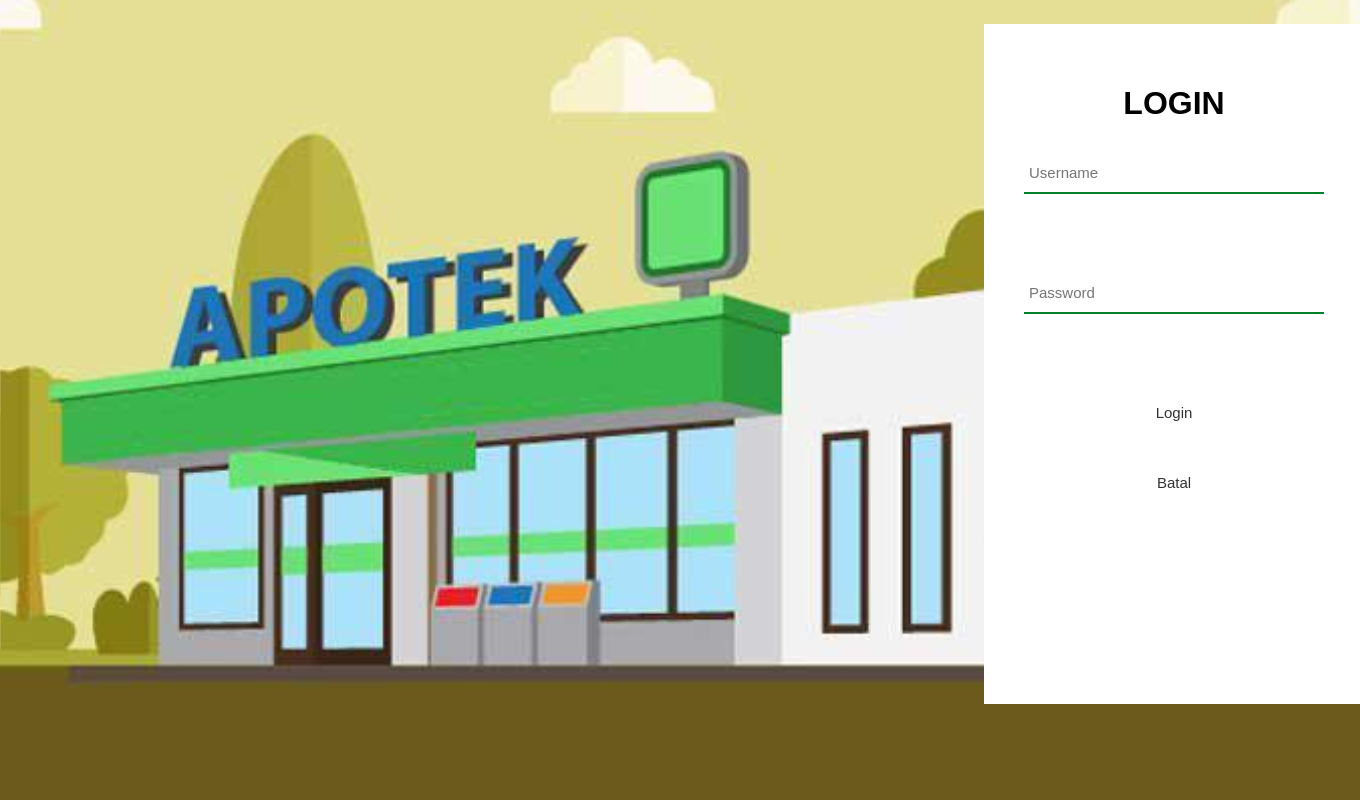
After one commit to SandiRp/uts, a PHP site: page /12/login.php in a window 1360 px wide. The commit adds this page. Run offline with PHP 8.4, Linux system fonts and the light colour scheme.

Commit message:
Add files via upload

```diff
--- a/input.php
+++ b/input.php
@@ -19,6 +19,7 @@
     <li><a href="homee.php"><i class="fas fa-qrcode"></i>Home</a></li>
     <li><a href="input.php"><i class="fas fa-plus-circle"></i>Tambah Data</a></li>
     <li><a href="Informasi.php"><i class="fas fa-info"></i>Infromasi</a></li>
+     <li><a href="login.php"><i class="fas fa-sign-out-alt"></i>Sign OUT</a></li>
   </ul>
 </div>
 <section>
--- /dev/null
+++ b/login.php
@@ -0,0 +1,38 @@
+<!DOCTYPE html>
+<html>
+<head>
+	<title>Form Login</title>
+	<link rel="stylesheet" href="stlog.css ">
+</head>
+<body>
+	<form class="box"  action="ceklog.php" method="post" onsubmit="return cek()">
+		<h1>LOGIN</h1>
+		<div class="txtb">
+			<input type="text" name="username" id="username" placeholder="Username">
+			<br>
+		</div>
+		<br>
+		<div class="txtb">
+			<input type="password" name="password" id="password" placeholder="Password">
+		</div>
+		<br>
+		<div >
+			<input type="submit" value="Login"  class="btnl">
+			<input type="reset" value="Batal" class="btnh">
+		</div>
+	</form>
+
+</body>
+<script type="text/javascript">
+	function cek(){
+		var username = document.getElementById("username").value;
+		var password = document.getElementById("password").value;
+		if (username !="" && password!="") {
+			return true;
+		}else{
+			alert('Username dan Password harus diisi')
+			return false;
+		}
+	}
+</script>
+</html>
--- /dev/null
+++ b/stlog.css
@@ -0,0 +1,71 @@
+body{
+	margin: 0;
+	padding: 0;
+	font-family: sans-serif;
+	background-image: url(210.jpg);
+	height: 100vh;
+	background-size: cover;
+	background-position: center;
+}
+
+.box{
+	width: 300px;
+	height: 600px;
+	padding: 40px;
+	position: absolute;
+	top: 20%;
+	left: 50%;
+	transform: translate(80%,-20%);
+	background: white;
+	text-align: center;
+
+}
+.box input{
+	font-size: 15px;
+	color: #333;
+	border: 0;
+	width: 100%;
+	outline: thin;
+	background: none;
+	padding: 0 5px;
+	height: 40px;
+}
+.txtb {
+	border-bottom: 2px solid #00802b;
+	position: relative;
+	margin: 30px 0;
+}
+.btnl{
+	border-bottom: 2px solid #00802b;
+	position: relative;
+	margin: 30px 0;
+	display: block;
+	width: 100%;
+	height: 50px;
+	border: none;
+	background: none;
+	background-size: 200%;
+	outline: none;
+	cursor: pointer;
+}
+
+.btnl:hover{
+	background: green;
+}
+
+.btnh{
+	border-bottom: 2px solid #00802b;
+	position: relative;
+	margin: 30px 0;
+	display: block;
+	width: 100%;
+	height: 50px;
+	border: none;
+	background: none;
+	background-size: 200%;
+	outline: none;
+	cursor: pointer;
+}
+.btnh:hover{
+	background: red;
+}
```
Also changed, not shown: aksi.php (added, +13 -0 lines), ceklog.php (added, +29 -0 lines), edit.css (added, +54 -0 lines), edit.php (added, +49 -0 lines), homee.php (added, +35 -0 lines), informasi.php (added, +76 -0 lines), konek.php (added, +11 -0 lines), style.css (+8 -5 lines), update.php (added, +13 -0 lines), 210.jpg (added), 220.jpg (added), 230.jpg (added), images3.jpg (added).
